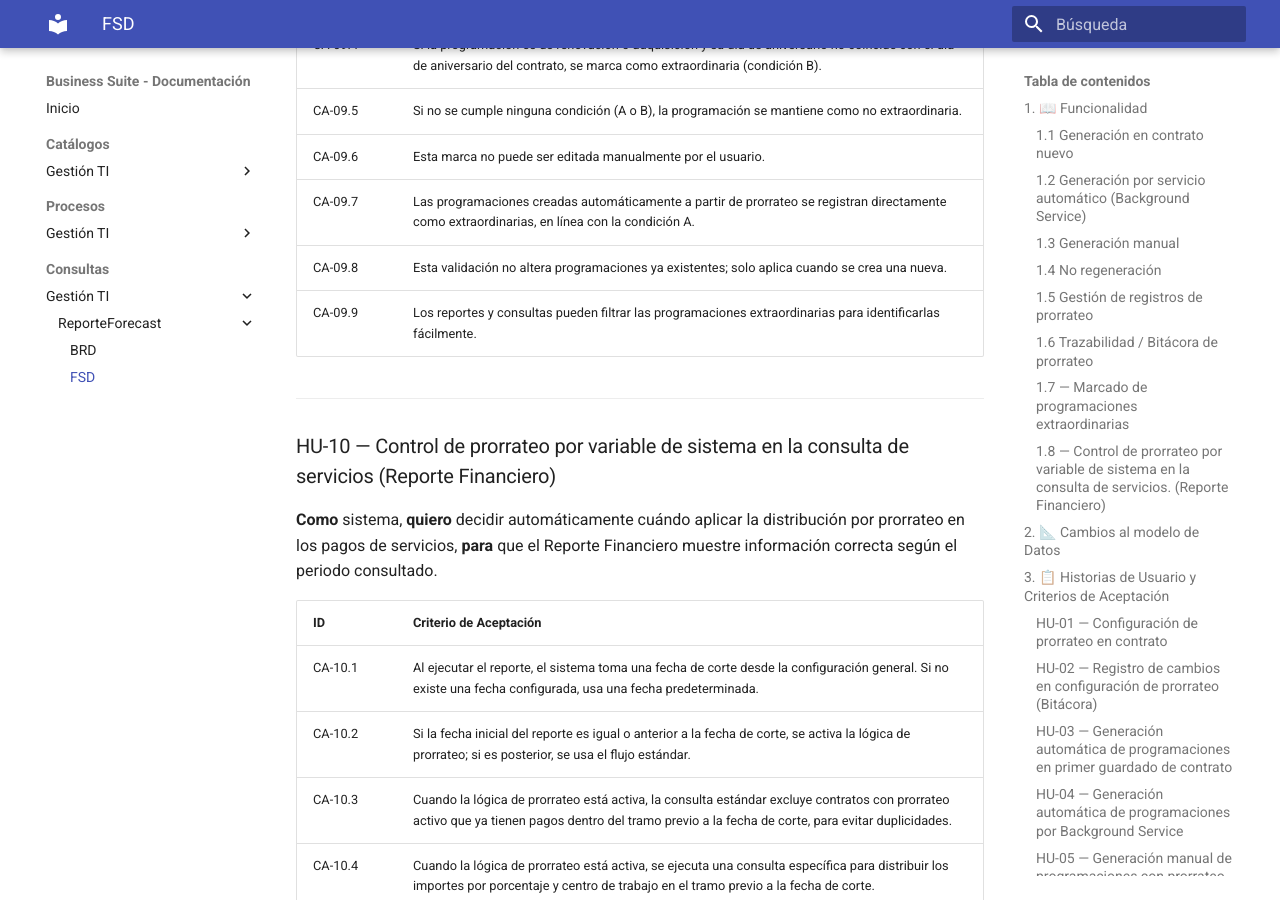
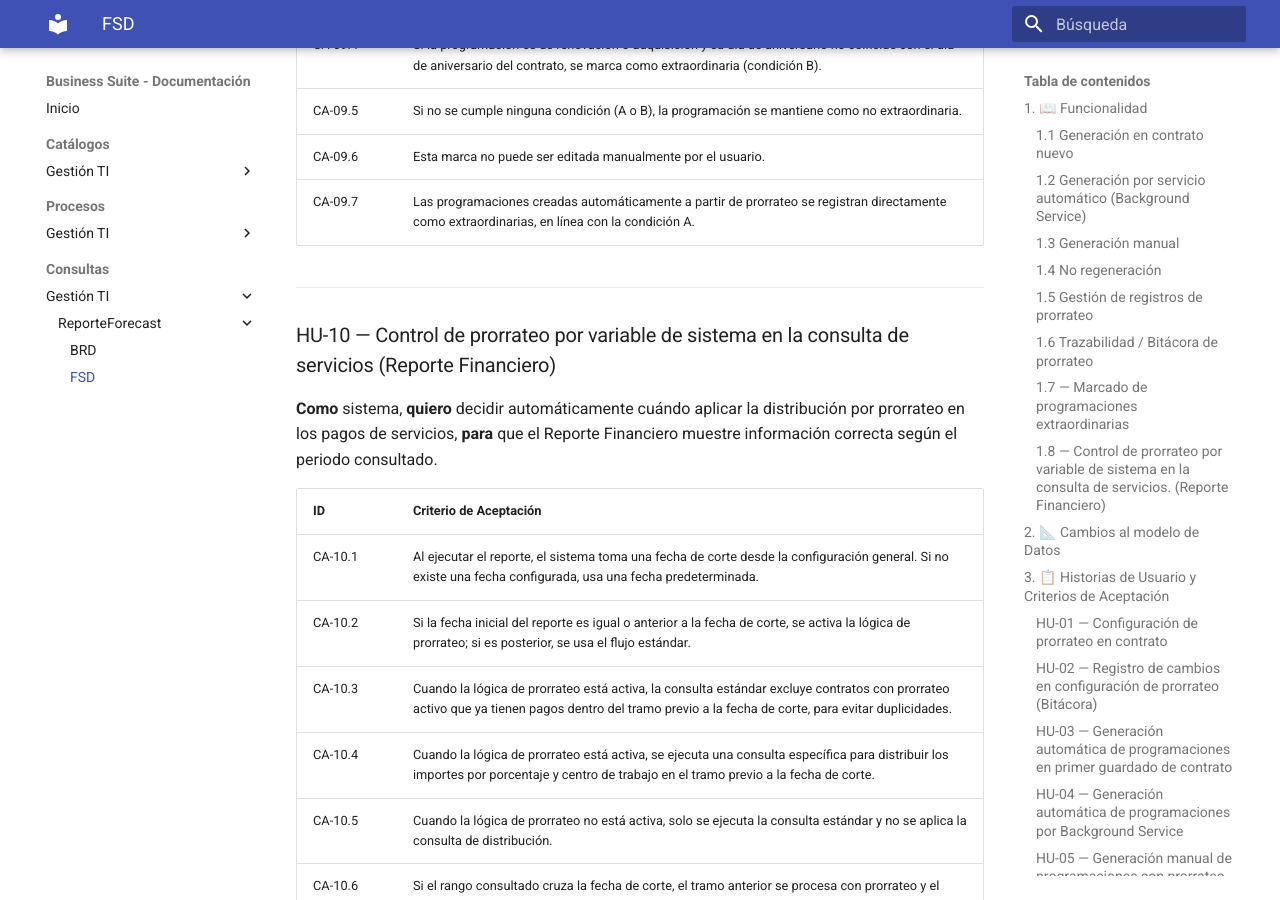
Before and after one commit to solis1408/Business-Suite, an MkDocs documentation site: the page built from docs/Consultas/Gestion-TI/documentacion/reporte/FSD.md, in a window 1280 px wide and 900 px high, scrolled down 13488 px. Built offline with MkDocs 1.6.1 and Material for MkDocs 9.7.7, drawn with Linux system fonts in a browser that asks for light colours.

Commit message:
docs(FSD): elimina criterios CA-09.8 y CA-09.9 de la tabla de criterios de aceptación

```diff
--- a/docs/Consultas/Gestion-TI/documentacion/reporte/FSD.md
+++ b/docs/Consultas/Gestion-TI/documentacion/reporte/FSD.md
@@ -404,8 +404,6 @@ Los siguientes campos son nuevos y deben agregarse:
 | CA-09.5 | Si no se cumple ninguna condición (A o B), la programación se mantiene como no extraordinaria. |
 | CA-09.6 | Esta marca no puede ser editada manualmente por el usuario.  |
 | CA-09.7 | Las programaciones creadas automáticamente a partir de prorrateo se registran directamente como extraordinarias, en línea con la condición A. |
-| CA-09.8 | Esta validación no altera programaciones ya existentes; solo aplica cuando se crea una nueva. |
-| CA-09.9 | Los reportes y consultas pueden filtrar las programaciones extraordinarias para identificarlas fácilmente. |
 
 ---
 
```
